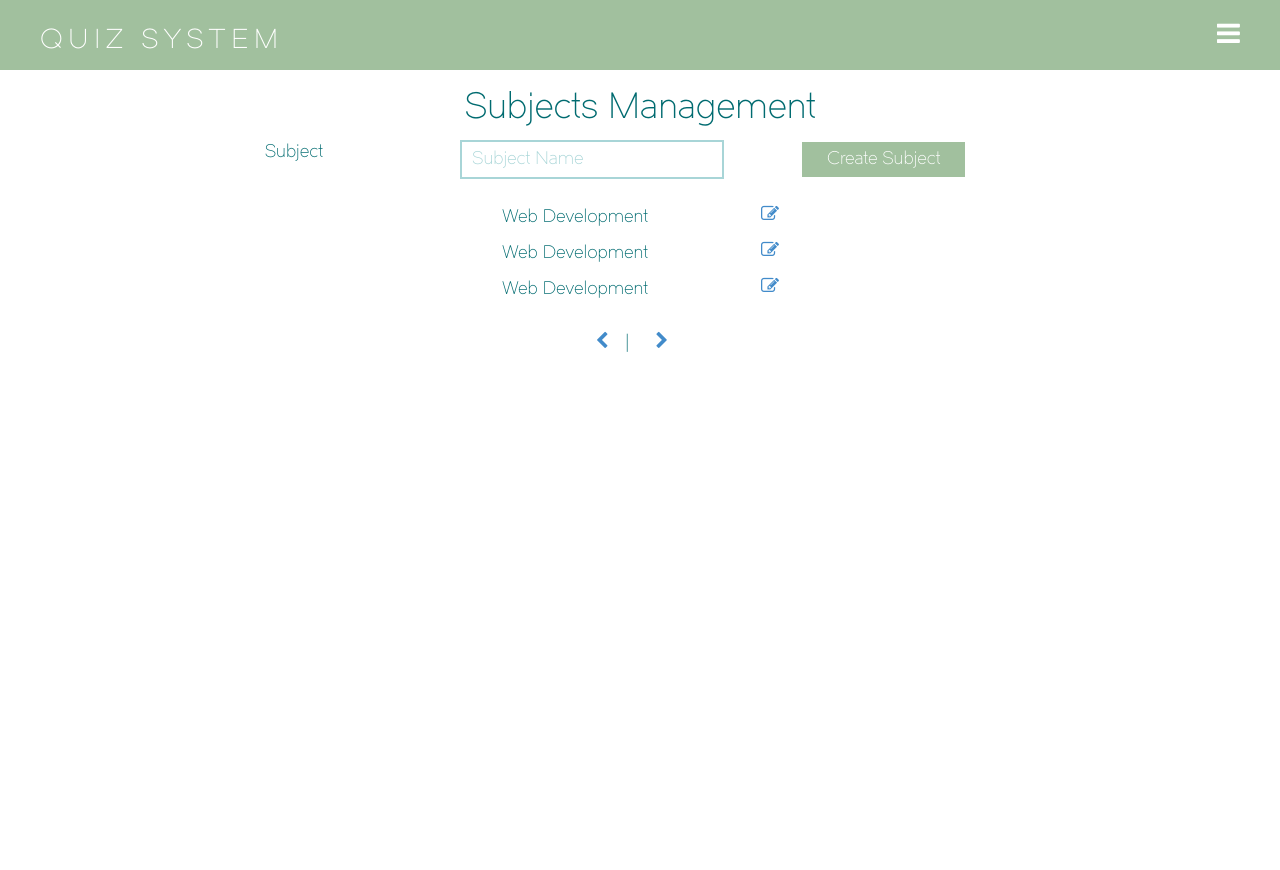
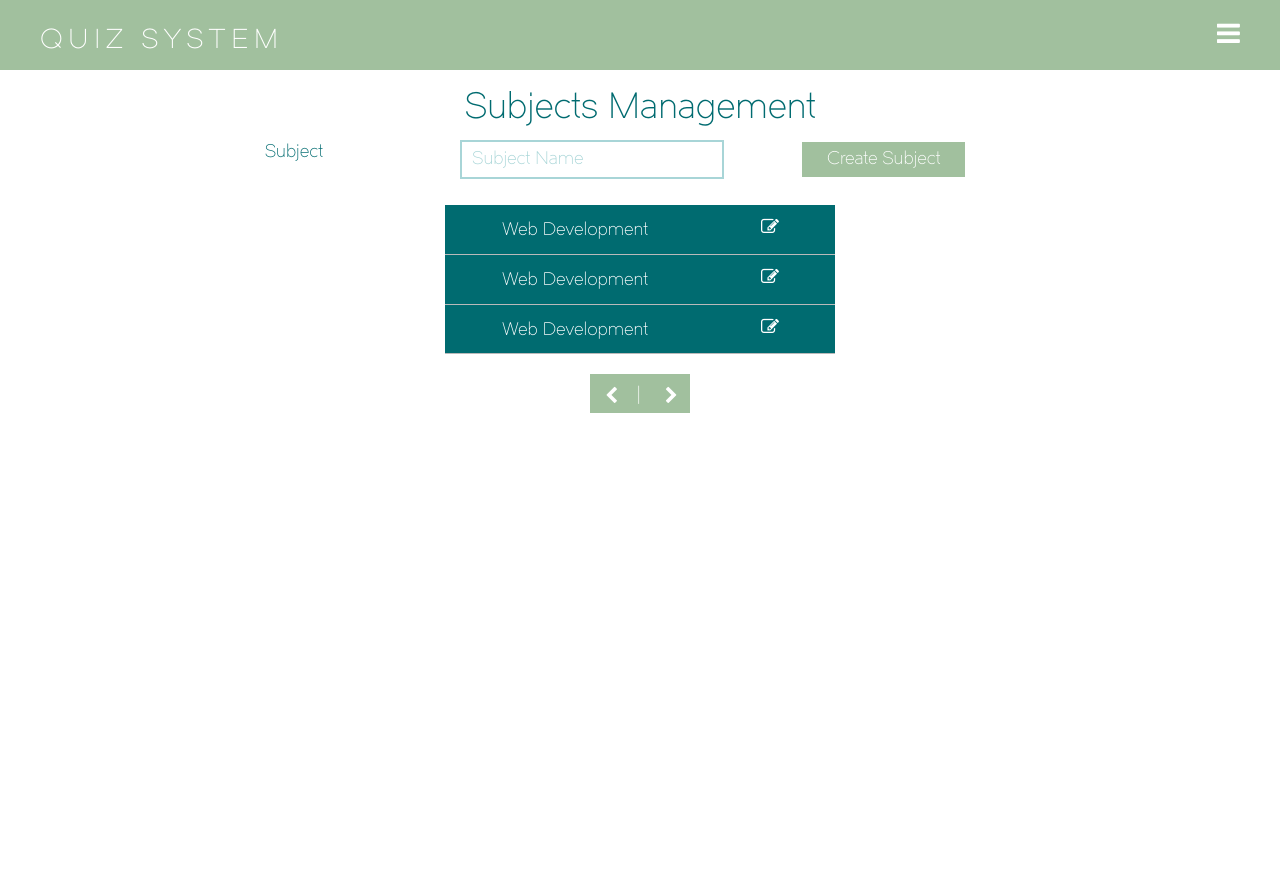
Before and after one commit to ashahmali/web-online-quiz, a CodeIgniter app: page /index.php/subject/index in a window 1280 px wide. Run offline with CodeIgniter, Linux system fonts and the light colour scheme.

Commit message:
Feature - Implement table style

```diff
--- a/application/views/pages/admin_subjects.php
+++ b/application/views/pages/admin_subjects.php
@@ -8,13 +8,13 @@
  */
 ?>
 
-<div class="subjects_list row">
+<div class="subjects_list  row">
 	<div class="col-lg-4 col-md-4 col-sm-3 col-xs-2">
 	</div>
 	<div class="col-lg-4 col-md-4 col-sm-6 col-xs-8 ">
 		<!-- list starts -->
-		<div class="subjects_list_content">
-			<div class="row subject">
+		<div class="users_list_content table">
+			<div class="row subject table_row">
 				<div class=" col-sm-8 col-xs-9">
 					<p class="name">Web Development</p>
 				</div>
@@ -22,7 +22,7 @@
 					<a href="#" data-value="1" class="edit_subject" alt="edit subject" title="edit subject"><i class="fa fa-pencil-square-o"></i></a>
 				</div>
 			</div>
-			<div class="row subject">
+			<div class="row subject table_row">
 				<div class=" col-sm-8 col-xs-9">
 					<p>Web Development</p>
 				</div>
@@ -30,7 +30,7 @@
 					<a href="#" alt="edit subject" title="edit subject"><i class="fa fa-pencil-square-o"></i></a>
 				</div>
 			</div>
-			<div class="row subject">
+			<div class="row subject table_row">
 				<div class=" col-sm-8 col-xs-9">
 					<p>Web Development</p>
 				</div>
```
